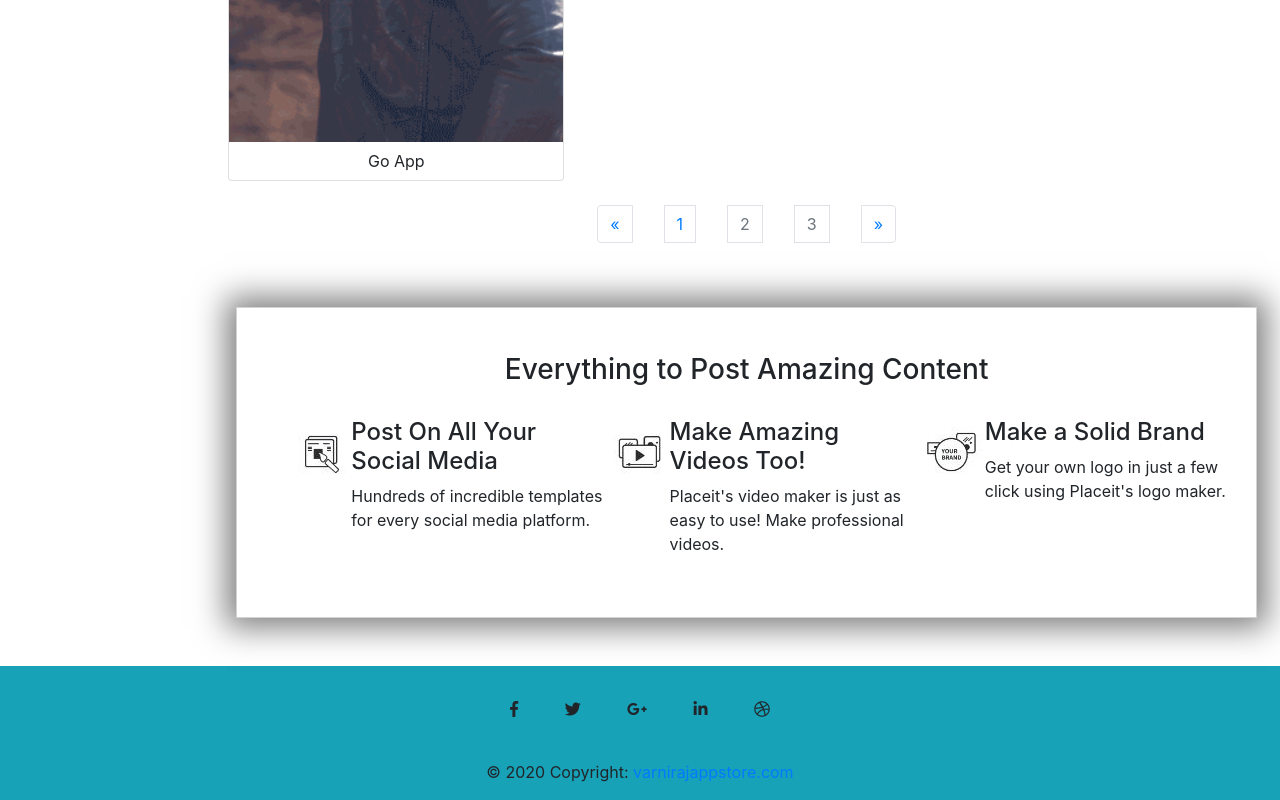
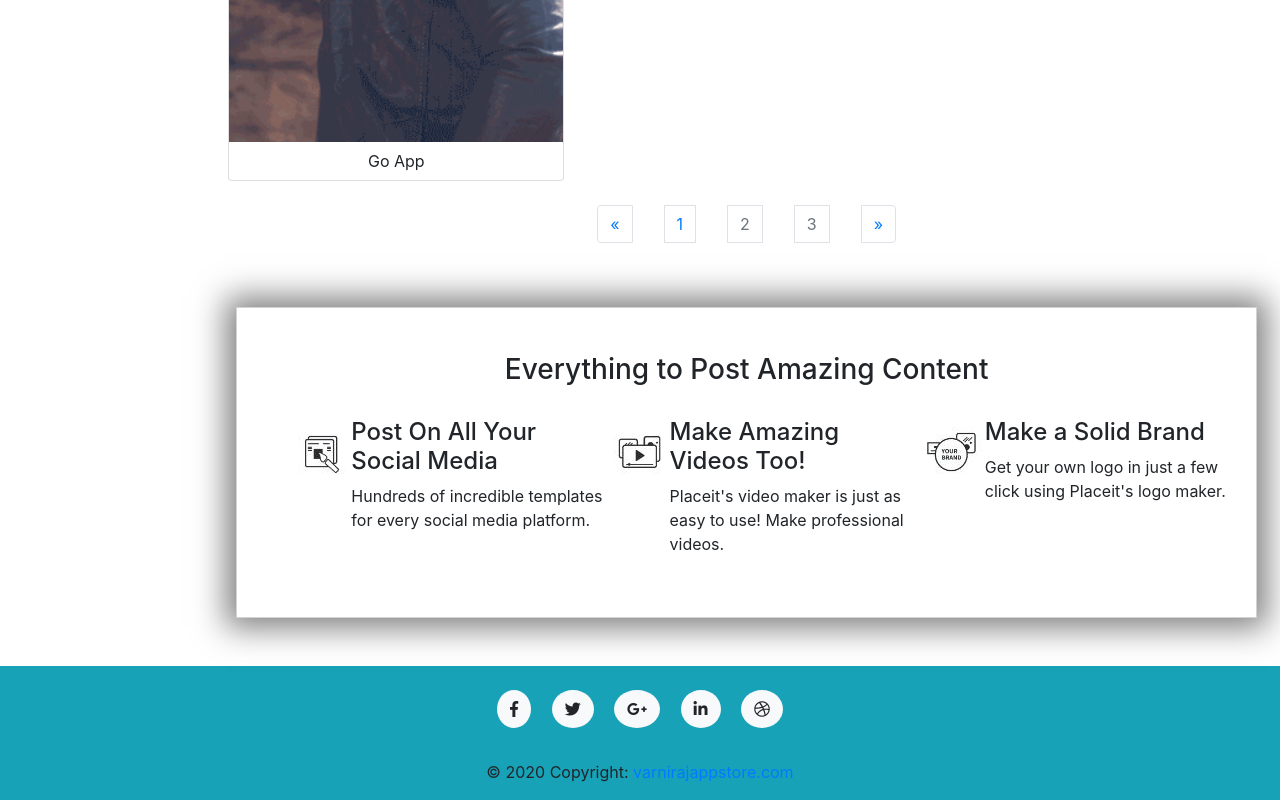
Before and after one commit to rajnighevariya/Demo.github.io, a plain HTML site: page index.html in a window 1280 px wide. Shown: the part 1213-2013 px from the top of the page. Drawn offline with nearby package versions, Linux system fonts and the light colour scheme.

Commit message:
Update index.html

```diff
--- a/index.html
+++ b/index.html
@@ -248,27 +248,27 @@
     <!-- Social buttons -->
     <ul class="list-unstyled list-inline text-center">
       <li class="list-inline-item">
-        <a class="btn btn-floating btn-fb mx-1">
+        <a class="btn btn-floating btn-fb bg-light rounded-circle mx-1">
           <i class="fab fa-facebook-f"> </i>
         </a>
       </li>
       <li class="list-inline-item">
-        <a class="btn btn-floating btn-tw mx-1">
+        <a class="btn btn-floating btn-tw bg-light rounded-circle mx-1">
           <i class="fab fa-twitter"> </i>
         </a>
       </li>
       <li class="list-inline-item">
-        <a class="btn btn btn-floating btn-gplus mx-1">
+        <a class="btn btn btn-floating btn-gplus bg-light rounded-circle mx-1">
           <i class="fab fa-google-plus-g"> </i>
         </a>
       </li>
       <li class="list-inline-item">
-        <a class="btn btn-floating btn-li mx-1">
+        <a class="btn btn-floating btn-li bg-light rounded-circle mx-1">
           <i class="fab fa-linkedin-in"> </i>
         </a>
       </li>
       <li class="list-inline-item">
-        <a class="btn btn-floating btn-dribbble mx-1">
+        <a class="btn btn-floating btn-dribbble bg-light rounded-circle mx-1">
           <i class="fab fa-dribbble"> </i>
         </a>
       </li>
```
